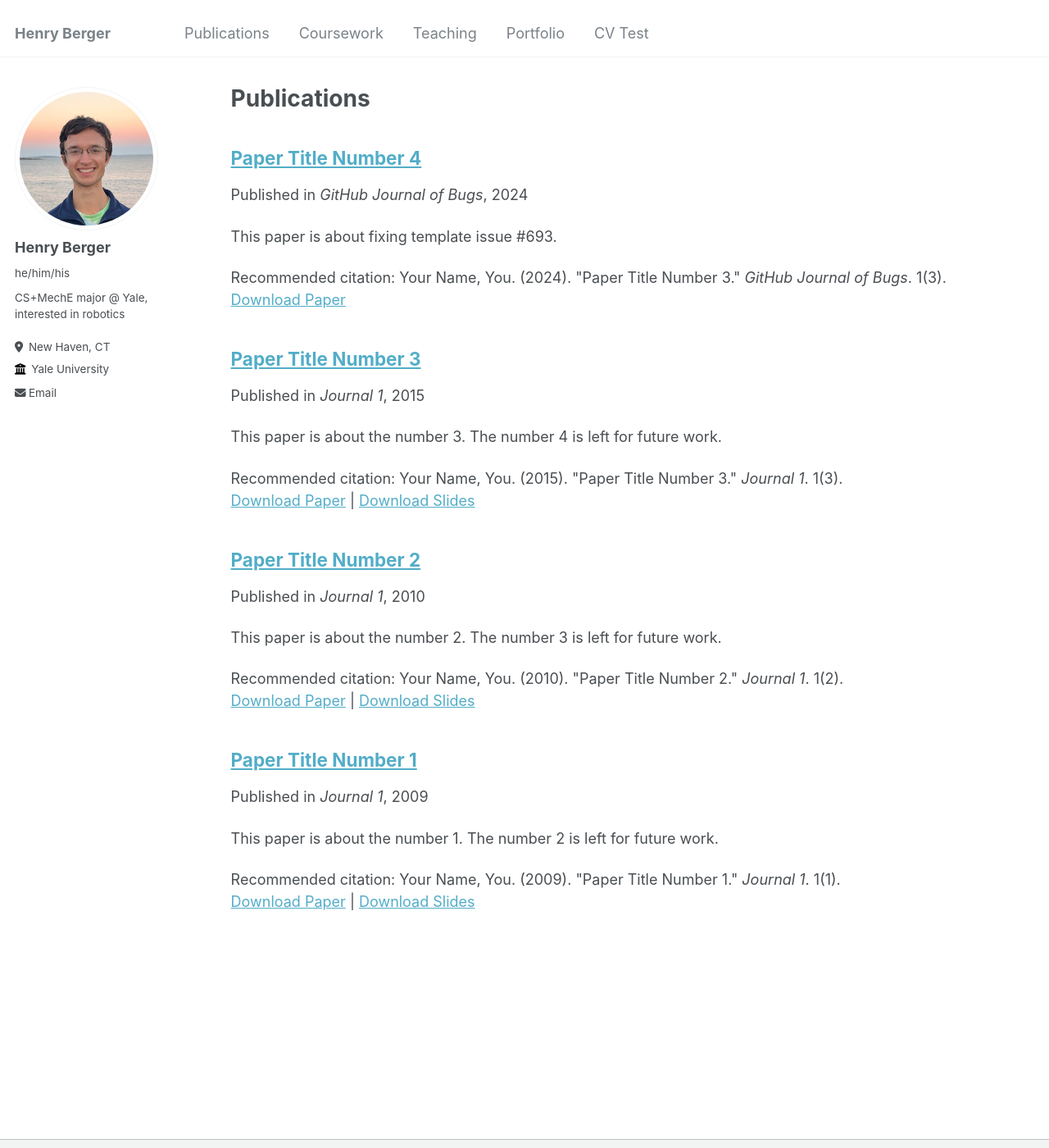
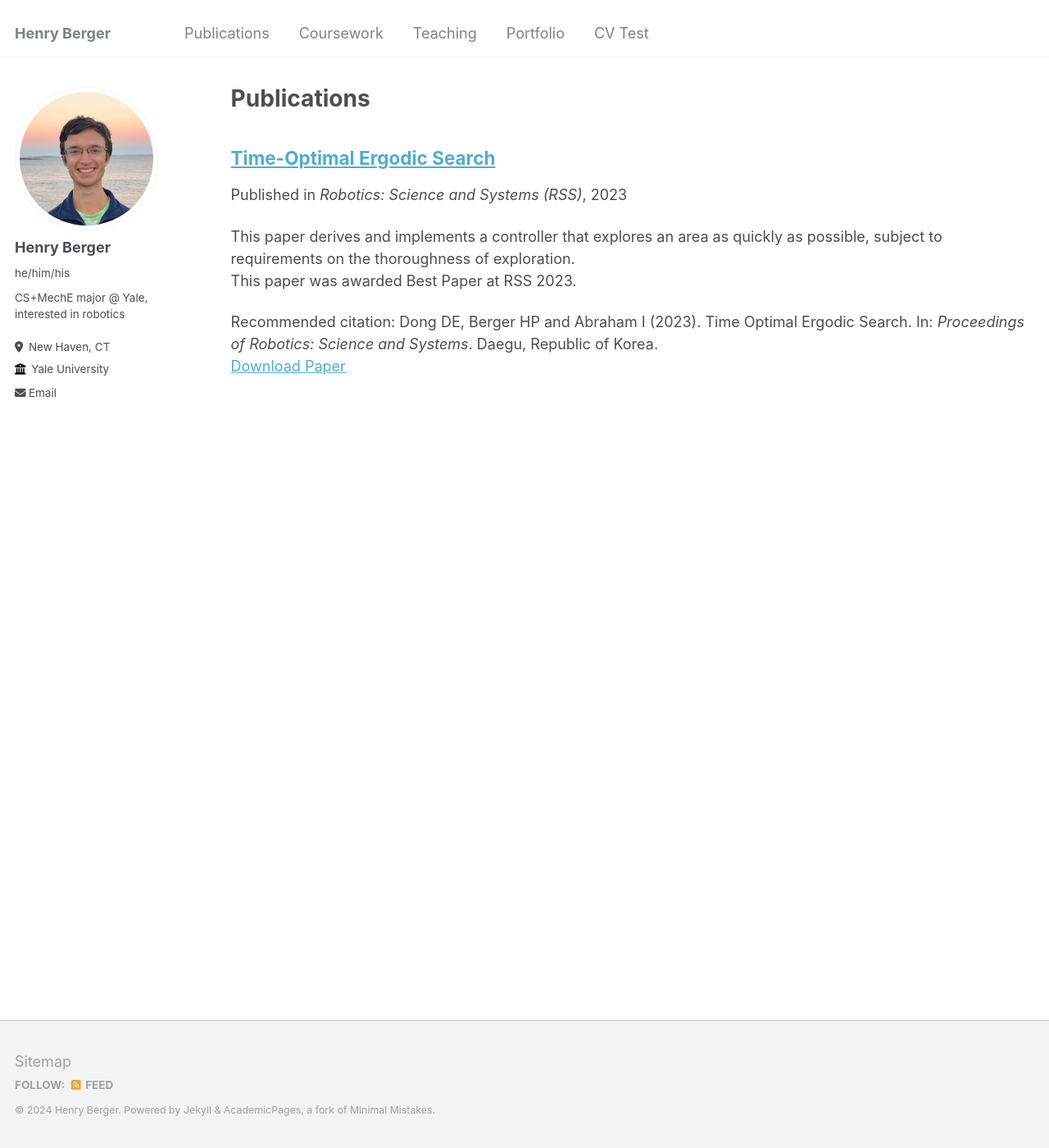
Before and after one commit to henry-berger/henry-berger.github.io, a Jekyll site: the page built from _pages/publications.md, in a window 1280 px wide and 1400 px high. Shown: the whole window at 82% size. Built offline with Jekyll 4.4.1, drawn with Linux system fonts in a browser that asks for light colours.

Commit message:
About page, publications

```diff
--- a/_publications/2009-10-01-paper-title-number-1.md
+++ /dev/null
@@ -1,13 +0,0 @@
----
-title: "Paper Title Number 1"
-collection: publications
-permalink: /publication/2009-10-01-paper-title-number-1
-excerpt: 'This paper is about the number 1. The number 2 is left for future work.'
-date: 2009-10-01
-venue: 'Journal 1'
-slidesurl: 'http://academicpages.github.io/files/slides1.pdf'
-paperurl: 'http://academicpages.github.io/files/paper1.pdf'
-citation: 'Your Name, You. (2009). &quot;Paper Title Number 1.&quot; <i>Journal 1</i>. 1(1).'
----
-
-The contents above will be part of a list of publications, if the user clicks the link for the publication than the contents of section will be rendered as a full page, allowing you to provide more information about the paper for the reader. When publications are displayed as a single page, the contents of the above "citation" field will automatically be included below this section in a smaller font.
--- a/_publications/2010-10-01-paper-title-number-2.md
+++ /dev/null
@@ -1,13 +0,0 @@
----
-title: "Paper Title Number 2"
-collection: publications
-permalink: /publication/2010-10-01-paper-title-number-2
-excerpt: 'This paper is about the number 2. The number 3 is left for future work.'
-date: 2010-10-01
-venue: 'Journal 1'
-slidesurl: 'http://academicpages.github.io/files/slides2.pdf'
-paperurl: 'http://academicpages.github.io/files/paper2.pdf'
-citation: 'Your Name, You. (2010). &quot;Paper Title Number 2.&quot; <i>Journal 1</i>. 1(2).'
----
-
-The contents above will be part of a list of publications, if the user clicks the link for the publication than the contents of section will be rendered as a full page, allowing you to provide more information about the paper for the reader. When publications are displayed as a single page, the contents of the above "citation" field will automatically be included below this section in a smaller font.
--- a/_publications/2015-10-01-paper-title-number-3.md
+++ /dev/null
@@ -1,13 +0,0 @@
----
-title: "Paper Title Number 3"
-collection: publications
-permalink: /publication/2015-10-01-paper-title-number-3
-excerpt: 'This paper is about the number 3. The number 4 is left for future work.'
-date: 2015-10-01
-venue: 'Journal 1'
-slidesurl: 'http://academicpages.github.io/files/slides3.pdf'
-paperurl: 'http://academicpages.github.io/files/paper3.pdf'
-citation: 'Your Name, You. (2015). &quot;Paper Title Number 3.&quot; <i>Journal 1</i>. 1(3).'
----
-
-The contents above will be part of a list of publications, if the user clicks the link for the publication than the contents of section will be rendered as a full page, allowing you to provide more information about the paper for the reader. When publications are displayed as a single page, the contents of the above "citation" field will automatically be included below this section in a smaller font.
--- a/_publications/2024-02-17-paper-title-number-4.md
+++ /dev/null
@@ -1,12 +0,0 @@
----
-title: "Paper Title Number 4"
-collection: publications
-permalink: /publication/2024-02-17-paper-title-number-4
-excerpt: 'This paper is about fixing template issue #693.'
-date: 2024-02-17
-venue: 'GitHub Journal of Bugs'
-paperurl: 'http://academicpages.github.io/files/paper3.pdf'
-citation: 'Your Name, You. (2024). &quot;Paper Title Number 3.&quot; <i>GitHub Journal of Bugs</i>. 1(3).'
----
-
-The contents above will be part of a list of publications, if the user clicks the link for the publication than the contents of section will be rendered as a full page, allowing you to provide more information about the paper for the reader. When publications are displayed as a single page, the contents of the above "citation" field will automatically be included below this section in a smaller font.
--- /dev/null
+++ b/_publications/2024-02-17-time-optimal-ergodic-search.md
@@ -0,0 +1,22 @@
+---
+title: "Time-Optimal Ergodic Search"
+collection: publications
+permalink: /publication/2024-02-17-paper-title-number-4
+excerpt: 'This paper derives and implements a controller that explores an area as quickly as possible, subject to requirements on the thoroughness of exploration.<br> This paper was awarded Best Paper at RSS 2023.'
+date: 2023-06-10
+venue: 'Robotics: Science and Systems (RSS)'
+paperurl: 'https://henry-berger.github.io/files/time_optimal_ergodic_search_2023.pdf'
+citation: 'Dong DE, Berger HP and Abraham I (2023). Time Optimal Ergodic
+Search. In: <i>Proceedings of Robotics: Science and Systems</i>. Daegu, Republic of Korea.'
+---
+
+{:refdef: style="text-align: center;"}
+<p>
+    <img src="/images/time_optimal_trajectory_evolution.png" alt="Trajectory evolution"><br>
+    <!-- <em>Selfie with Spot at Boston Dynamics,<br>where I worked for two summers</em> -->
+</p>
+{: refdef}
+
+The contents above will be part of a list of publications, if the user clicks the link for the publication than the contents of section will be rendered as a full page, allowing you to provide more information about the paper for the reader. When publications are displayed as a single page, the contents of the above "citation" field will automatically be included below this section in a smaller font.
+
+<b>Awards</b>: Best paper, RSS 2023
```
Also changed, not shown: _pages/about.md (+12 -4 lines), images/spot_selfie.jpg (added), images/time_optimal_trajectory_evolution.png (added), 1 other file.
